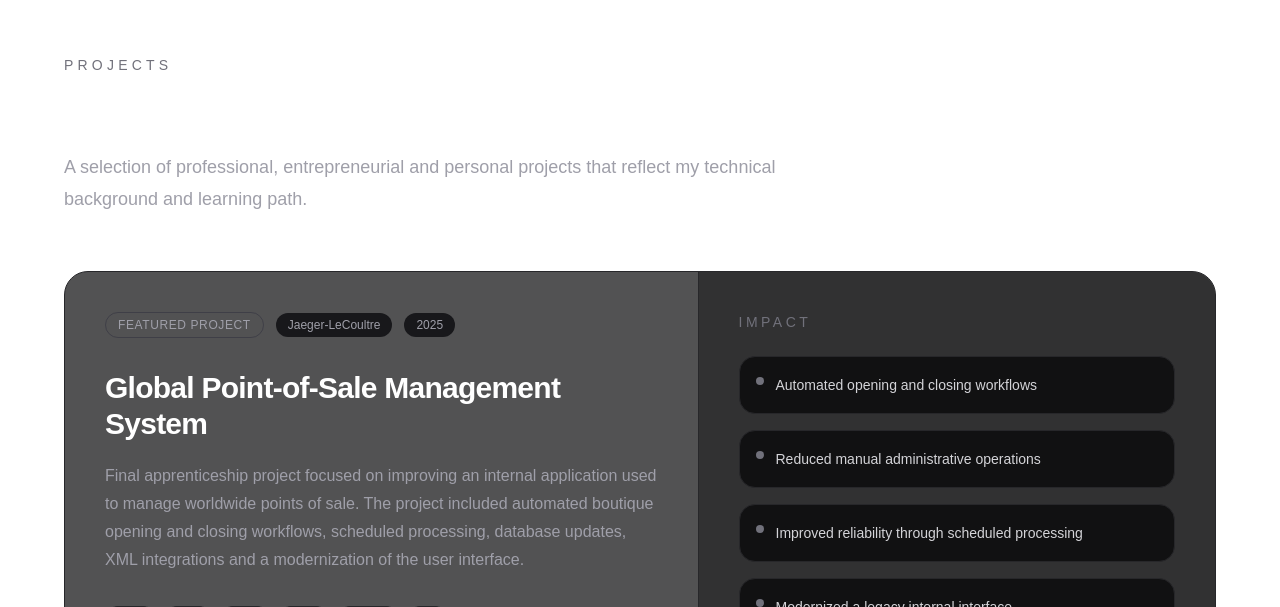
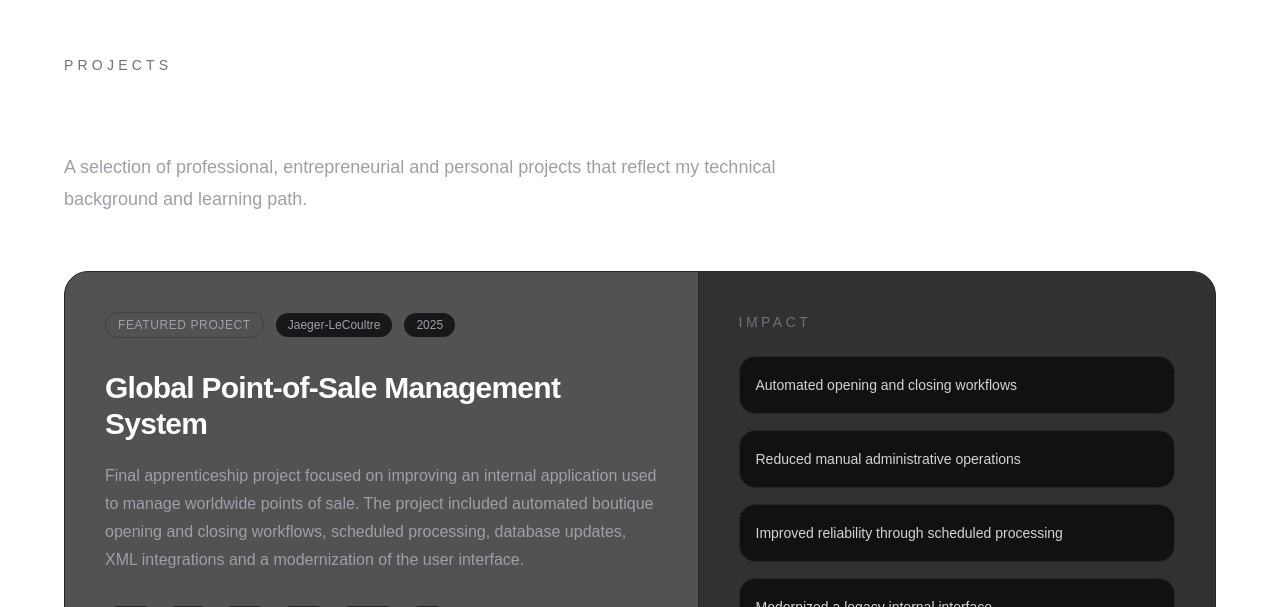
Before and after one commit to im4R3S/portfolio-achille, a Next.js app: page / in a window 1280 px wide. Shown: the part 1393-2000 px from the top of the page. Built offline with nearby package versions, Linux system fonts and the light colour scheme.

Commit message:
feat: add section reveal animations

```diff
--- a/components/About.tsx
+++ b/components/About.tsx
@@ -5,8 +5,11 @@ const highlights = [
   "Modern web development stack",
 ];
 
+import MotionSection from "@/components/MotionSection";
+
 export default function About() {
   return (
+    <MotionSection>
       <section id="about" className="px-6 py-28">
         <div className="mx-auto max-w-6xl">
           <div className="grid gap-12 md:grid-cols-[0.8fr_1.2fr] md:items-start">
@@ -45,5 +48,6 @@ export default function About() {
           </div>
         </div>
       </section>
+    </MotionSection>
   );
 }
--- a/components/Contact.tsx
+++ b/components/Contact.tsx
@@ -1,3 +1,4 @@
+import MotionSection from "@/components/MotionSection";
 const links = [
   {
     label: "Email",
@@ -18,7 +19,8 @@ const links = [
 
 export default function Contact() {
   return (
-    <section id="contact" className="px-6 py-28">
+    <MotionSection>
+      <section id="contact" className="px-6 py-28">
       <div className="mx-auto max-w-6xl">
         <div className="rounded-3xl border border-zinc-800 bg-zinc-950/70 p-8 md:p-16">
           <div className="grid gap-10 md:grid-cols-[1fr_1.2fr] md:items-center">
@@ -64,6 +66,7 @@ export default function Contact() {
           </div>
         </div>
       </div>
-    </section>
+      </section>
+    </MotionSection>
   );
 }
--- /dev/null
+++ b/components/MotionSection.tsx
@@ -0,0 +1,30 @@
+
+
+"use client";
+
+import { motion } from "framer-motion";
+import type { ReactNode } from "react";
+
+type MotionSectionProps = {
+  children: ReactNode;
+  className?: string;
+  delay?: number;
+};
+
+export default function MotionSection({
+  children,
+  className = "",
+  delay = 0,
+}: MotionSectionProps) {
+  return (
+    <motion.div
+      initial={{ opacity: 0, y: 24 }}
+      whileInView={{ opacity: 1, y: 0 }}
+      viewport={{ once: true, amount: 0.2 }}
+      transition={{ duration: 0.6, ease: "easeOut", delay }}
+      className={className}
+    >
+      {children}
+    </motion.div>
+  );
+}
--- a/components/Projects.tsx
+++ b/components/Projects.tsx
@@ -1,3 +1,4 @@
+import MotionSection from "@/components/MotionSection";
 const featuredProject = {
   title: "Global Point-of-Sale Management System",
   company: "Jaeger-LeCoultre",
@@ -32,7 +33,8 @@ const projects = [
 
 export default function Projects() {
   return (
-    <section id="projects" className="px-6 py-28">
+    <MotionSection>
+      <section id="projects" className="px-6 py-28">
       <div className="mx-auto max-w-6xl">
         <div className="max-w-3xl">
           <p className="text-sm font-medium uppercase tracking-[0.3em] text-zinc-500">
@@ -91,11 +93,10 @@ export default function Projects() {
                 {featuredProject.impact.map((item) => (
                   <div
                     key={item}
-                    className="flex gap-3 rounded-2xl border border-zinc-800 bg-zinc-950/80 p-4"
-                  >
-                    <span className="mt-1 h-2 w-2 rounded-full bg-zinc-500" />
+                    className="rounded-2xl border border-zinc-800 bg-zinc-950/80 p-4"
+                    >
                     <p className="text-sm leading-6 text-zinc-300">{item}</p>
-                  </div>
+                    </div>
                 ))}
               </div>
             </div>
@@ -135,6 +136,7 @@ export default function Projects() {
           ))}
         </div>
       </div>
-    </section>
+      </section>
+    </MotionSection>
   );
 }
--- a/package.json
+++ b/package.json
@@ -9,6 +9,7 @@
     "lint": "eslint"
   },
   "dependencies": {
+    "framer-motion": "^12.40.0",
     "next": "16.2.7",
     "react": "19.2.4",
     "react-dom": "19.2.4"
```
Also changed, not shown: 1 other file (tests, documents, lock files or other folders). Lines whose indentation alone changed are shown as unchanged.
